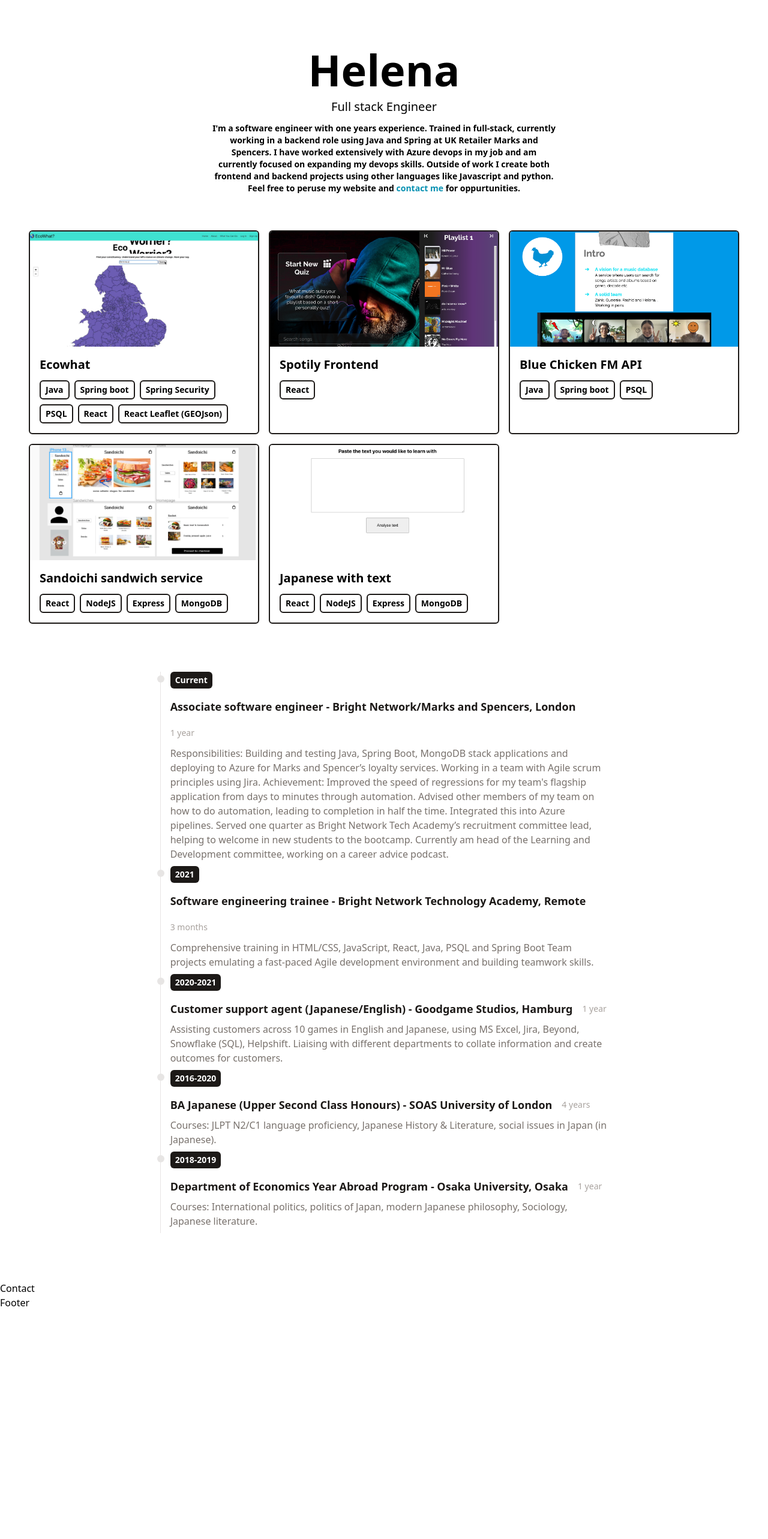
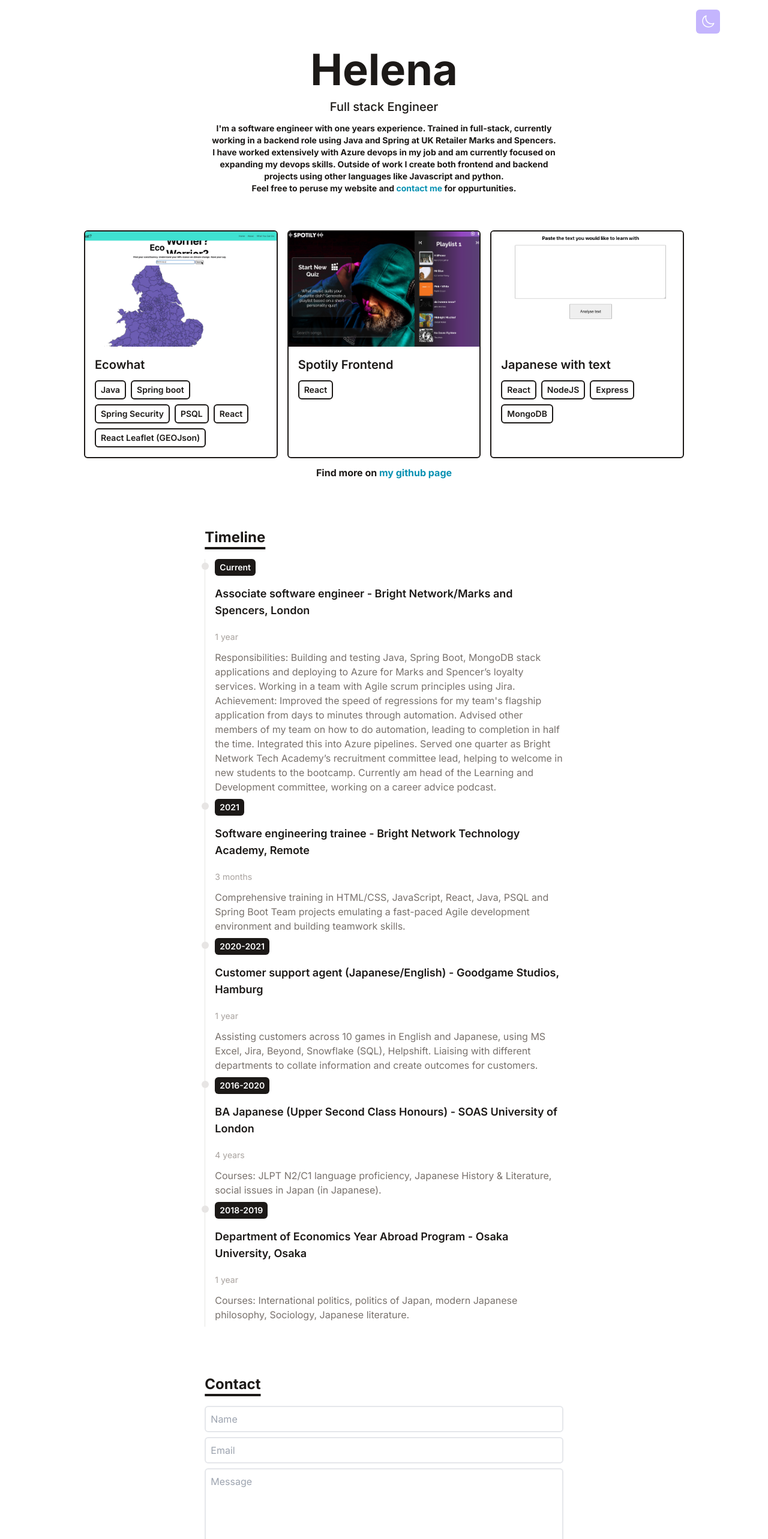
Before and after one commit to helboi4/portfolio-website, a React (Vite) app: page / in a window 1280 px wide. Shown: the top 2566 px of the page at 60% size. Before the commit the page ends 2184 px from the top, so only its background shows below. Built offline with nearby package versions, Linux system fonts and the light colour scheme.

Commit message:
Add footer and impliment dark mode

```diff
--- a/src/App.jsx
+++ b/src/App.jsx
@@ -1,5 +1,5 @@
 import React from 'react';
-import { useState } from 'react'
+import { useEffect, useState } from 'react'
 import Intro from "./components/Intro";
 import Timeline from './components/Timeline';
 import Contact from './components/Contact';
@@ -7,16 +7,82 @@ import Portfolio from './components/Portfolio';
 import Footer from './components/Footer';
 
 function App() {
-  const [count, setCount] = useState(0)
+  const [theme, setTheme] = useState(null);
+
+	useEffect(() => {
+		if (window.matchMedia('(prefers-color-scheme: dark)').matches) {
+			setTheme('dark');
+		} else {
+			setTheme('light');
+		}
+	}, []);
+
+	const handleThemeSwitch = () => {
+		setTheme(theme === 'dark' ? 'light' : 'dark');
+	};
+
+	useEffect(() => {
+		if (theme === 'dark') {
+			document.documentElement.classList.add('dark');
+		} else {
+			document.documentElement.classList.remove('dark');
+		}
+	}, [theme]);
+
+	const sun = (
+		<svg
+			xmlns="http://www.w3.org/2000/svg"
+			fill="none"
+			viewBox="0 0 24 24"
+			strokeWidth={1.5}
+			stroke="currentColor"
+			className="w-6 h-6"
+		>
+			<path
+				strokeLinecap="round"
+				strokeLinejoin="round"
+				d="M12 3v2.25m6.364.386l-1.591 1.591M21 12h-2.25m-.386 6.364l-1.591-1.591M12 18.75V21m-4.773-4.227l-1.591 1.591M5.25 12H3m4.227-4.773L5.636 5.636M15.75 12a3.75 3.75 0 11-7.5 0 3.75 3.75 0 017.5 0z"
+			/>
+		</svg>
+	);
+
+	const moon = (
+		<svg
+			xmlns="http://www.w3.org/2000/svg"
+			fill="none"
+			viewBox="0 0 24 24"
+			strokeWidth={1.5}
+			stroke="white"
+			className="w-6 h-6"
+		>
+			<path
+				strokeLinecap="round"
+				strokeLinejoin="round"
+				d="M21.752 15.002A9.718 9.718 0 0118 15.75c-5.385 0-9.75-4.365-9.75-9.75 0-1.33.266-2.597.748-3.752A9.753 9.753 0 003 11.25C3 16.635 7.365 21 12.75 21a9.753 9.753 0 009.002-5.998z"
+			/>
+		</svg>
+	);
+
 
   return (
-    <div className="App">
+    <>
+      <button
+        type="button"
+        onClick={handleThemeSwitch}
+        className="fixed p-2 z-10 right-20 top-4 bg-violet-300 dark:bg-orange-300 text-lg p-1 rounded-md"
+		  >
+			  {theme === 'dark' ? sun : moon}
+		  </button>
+      <div className="bg-white dark:bg-stone-900 text-stone-900 dark:text-stone-300 min-h-screen font-inter">
+        <div className="max-w-5xl w-11/12 mx-auto">
           <Intro/>
           <Portfolio/>
           <Timeline/>
           <Contact/>
           <Footer/>
         </div>
+      </div>
+    </>
   )
 }
 
--- a/src/components/Contact.jsx
+++ b/src/components/Contact.jsx
@@ -1,8 +1,51 @@
 import React from 'react'
+import Title from './Title'
 
 function Contact() {
   return (
-    <div>Contact</div>
+    <div　className="flex flex-col mb-10 mx-auto">
+        <div className='flex justify-center items-center'>
+            <form
+                action="https://getform.io/f/e5ffbaf0-99f7-4e3a-9aff-c236e535cad0"
+                method="POST"
+                className='flex flex-col w-full md:w-7/12'
+            >
+                <Title>Contact</Title>
+               <input
+                    type="text"
+                    name="name"
+                    placeholder="Name"
+                    className="p-2 bg-transparent
+                    border-2 rounded-md
+                    focus:outline-none"
+               />
+                <input
+                    type="text"
+                    name="email"
+                    placeholder="Email"
+                    className="my-2 p-2 bg-transparent
+                    border-2 rounded-md
+                    focus:outline-none"
+               />
+               <textarea
+                    name="message"
+                    placeholder='Message'
+                    cols="30"
+                    rows="10"
+                    className='mb-4 p-2 bg-transparent
+                    border-2 rounded-md
+                    focus:outline-none'
+                />
+                <button
+                    type="button"
+                    className="text-center inline-block px-8 py-3 text-base
+                    font-medium rounded-md text-white
+                    bg-gradient-to-r from-yellow-500 to-pink-500 drop-shadow-md
+                    hover:stroke-white"
+                >Work with me</button>
+            </form>
+        </div>
+    </div>
   )
 }
 
--- a/src/components/Footer.jsx
+++ b/src/components/Footer.jsx
@@ -2,7 +2,53 @@ import React from 'react'
 
 function Footer() {
   return (
-    <div>Footer</div>
+    <div className='py-5 text-center'>
+        <div className="container max-w-screen-lg mx-auto">
+					<div>
+						<div className="flex flex-wrap justify-center gap-2">
+							<a
+								href="https://www.linkedin.com/in/helenahc/"
+								className="bg-stone-400 p-2 font-semibold text-white inline-flex items-center space-x-2 rounded-full">
+								<svg
+								className="w-5 h-5 fill-current"
+								role="img"
+								viewBox="0 0 256 256"
+								xmlns="http://www.w3.org/2000/svg"
+								>
+								<g>
+									<path d="M218.123122,218.127392 L180.191928,218.127392 L180.191928,158.724263 C180.191928,144.559023 179.939053,126.323993 160.463756,126.323993 C140.707926,126.323993 137.685284,141.757585 137.685284,157.692986 L137.685284,218.123441 L99.7540894,218.123441 L99.7540894,95.9665207 L136.168036,95.9665207 L136.168036,112.660562 L136.677736,112.660562 C144.102746,99.9650027 157.908637,92.3824528 172.605689,92.9280076 C211.050535,92.9280076 218.138927,118.216023 218.138927,151.114151 L218.123122,218.127392 Z M56.9550587,79.2685282 C44.7981969,79.2707099 34.9413443,69.4171797 34.9391618,57.260052 C34.93698,45.1029244 44.7902948,35.2458562 56.9471566,35.2436736 C69.1040185,35.2414916 78.9608713,45.0950217 78.963054,57.2521493 C78.9641017,63.090208 76.6459976,68.6895714 72.5186979,72.8184433 C68.3913982,76.9473153 62.7929898,79.26748 56.9550587,79.2685282 M75.9206558,218.127392 L37.94995,218.127392 L37.94995,95.9665207 L75.9206558,95.9665207 L75.9206558,218.127392 Z M237.033403,0.0182577091 L18.8895249,0.0182577091 C8.57959469,-0.0980923971 0.124827038,8.16056231 -0.001,18.4706066 L-0.001,237.524091 C0.120519052,247.839103 8.57460631,256.105934 18.8895249,255.9977 L237.033403,255.9977 C247.368728,256.125818 255.855922,247.859464 255.999,237.524091 L255.999,18.4548016 C255.851624,8.12438979 247.363742,-0.133792868 237.033403,0.000790807055" />
+								</g>
+								</svg>
+							</a>
+							<a
+								href="https://github.com/helboi4"
+								className="bg-stone-400 p-2 font-semibold text-white inline-flex items-center space-x-2 rounded-full">
+								<svg
+								xmlns="http://www.w3.org/2000/svg"
+								xmlnsXlink="http://www.w3.org/1999/xlink"
+								aria-hidden="true"
+								role="img"
+								className="w-5"
+								preserveAspectRatio="xMidYMid meet"
+								viewBox="0 0 24 24"
+								>
+								<g fill="none">
+									<path
+										fillRule="evenodd"
+										clipRule="evenodd"
+										d="M12 0C5.37 0 0 5.37 0 12c0 5.31 3.435 9.795 8.205 11.385c.6.105.825-.255.825-.57c0-.285-.015-1.23-.015-2.235c-3.015.555-3.795-.735-4.035-1.41c-.135-.345-.72-1.41-1.23-1.695c-.42-.225-1.02-.78-.015-.795c.945-.015 1.62.87 1.845 1.23c1.08 1.815 2.805 1.305 3.495.99c.105-.78.42-1.305.765-1.605c-2.67-.3-5.46-1.335-5.46-5.925c0-1.305.465-2.385 1.23-3.225c-.12-.3-.54-1.53.12-3.18c0 0 1.005-.315 3.3 1.23c.96-.27 1.98-.405 3-.405s2.04.135 3 .405c2.295-1.56 3.3-1.23 3.3-1.23c.66 1.65.24 2.88.12 3.18c.765.84 1.23 1.905 1.23 3.225c0 4.605-2.805 5.625-5.475 5.925c.435.375.81 1.095.81 2.22c0 1.605-.015 2.895-.015 3.3c0 .315.225.69.825.57A12.02 12.02 0 0 0 24 12c0-6.63-5.37-12-12-12z"
+										fill="currentColor"
+									/>
+								</g>
+								</svg>
+							</a>
+						</div>
+					</div>
+				</div>
+        <p className='text-sm mt-2 opacity-50'>
+            &copy; {new Date().getFullYear()} Helena Hope-Carter. All rights reserved
+        </p>
+    </div>
   )
 }
 
--- a/src/components/Intro.jsx
+++ b/src/components/Intro.jsx
@@ -3,7 +3,7 @@ import React from 'react'
 function intro() {
   return (
     <div className="flex items-center justify-center flex-col text-center pt-20 pb-6">
-        <h1 className="text-4xl md:text-7xl mb-1 md:mb-3 font-bold">Helena</h1>
+        <h1 className="text-4xl md:text-7xl dark:text-white mb-1 md:mb-3 font-bold">Helena</h1>
         <p className="text-base md:text-xl mb-3 font-medium">Full stack Engineer</p>
         <p className="text-sm max-w-xl mb-6 font-bold">I'm a software engineer with one years experience. Trained in full-stack, currently working in a backend role using Java and Spring at UK Retailer Marks and Spencers. I have worked extensively with Azure devops in my job and am currently focused on expanding my devops skills. Outside of work I create both frontend and backend projects using other languages like Javascript and python.
         <br/>
--- a/src/components/Portfolio.jsx
+++ b/src/components/Portfolio.jsx
@@ -4,6 +4,7 @@ import PortfolioItem from './PortfolioItem'
 
 function Portfolio() {
   return (
+    <div className='flex flex-col items-center justify-center'>
     <div className="flex flex-col md:flex-row items-center justify-center m-3">
         <div className='grid grid-cols-1 md:grid-cols-2 lg:grid-cols-3 gap-4'>
             {portfolio.map(project => (
@@ -16,6 +17,14 @@ function Portfolio() {
             ))}
         </div>
     </div>
+    <h2 className='font-bold'>Find more on {' '}
+        <a
+        href="https://github.com/helboi4"
+        target="_blank"
+        className="text-cyan-600 hover:underline underline-offset-2 decoration-2 decoration-red-600"
+        rel="noreferrer noopener"
+        >my github page </a></h2>
+    </div>
   )
 }
 
--- a/src/components/PortfolioItem.jsx
+++ b/src/components/PortfolioItem.jsx
@@ -2,7 +2,14 @@ import React from 'react'
 
 function PortfolioItem({title, imgUrl, stack, link}) {
   return (
-    <div className='border-2 border-stone-900 rounded-md overflow-hidden max-w-sm'>
+    <a
+        href={link}
+        target="_blank"
+        rel="noopener noreferrer"
+        className='border-2 border-stone-900
+        dark:border-white
+        rounded-md overflow-hidden max-w-sm'
+    >
         <img
             src={imgUrl}
             alt="portfolio"
@@ -12,11 +19,11 @@ function PortfolioItem({title, imgUrl, stack, link}) {
             <h3 className="text-lg md:text-xl mb-2 md:mb-3 font-semibold">{title}</h3>
             <p className="flex flex-wrap gap-2 flex-row items-center justify-start text-xs md:text-sm">
                 {stack.map(item=>(
-                <span className="inline-block px-2 py-1 font-semibold border-2 border-stone-900 rounded-md">{item}</span>
+                <span className="inline-block px-2 py-1 font-semibold border-2 border-stone-900  dark:border-white rounded-md">{item}</span>
                 ))}
             </p>
         </div>
-    </div>
+    </a>
   )
 }
 
--- a/src/components/Timeline.jsx
+++ b/src/components/Timeline.jsx
@@ -1,12 +1,14 @@
 import React, { Component } from 'react'
 import timeline from '../data/timeline'
 import TimelineItem from './TimelineItem'
+import Title from './Title'
 
 export class Timeline extends Component {
   render() {
     return (
       <div className="flex flex-col md:flex-row justify-center my-20 ">
         <div className='w-full md:w-7/12'>
+            <Title>Timeline</Title>
         {
             timeline.map(item => (
                 <TimelineItem
--- a/src/components/TimelineItem.jsx
+++ b/src/components/TimelineItem.jsx
@@ -2,15 +2,15 @@ import React from 'react'
 
 function TimelineItem({year, title, duration, details}) {
   return (
-    <ol className='flex flex-col md-flex-row relative border-l border-stone-200'>
+    <ol className='flex flex-col md-flex-row relative border-l border-stone-200 dark:border-stone-700'>
         <li className='mb-19 ml-4'>
-            <div className='absolute w-3 h-3 bg-stone-200 rounded-full mt-1.5 -left-1.5 border-white'></div>
+            <div className='absolute w-3 h-3 bg-stone-200 rounded-full mt-1.5 -left-1.5 border-white dark:border-stone-900 dark:bg-stone-700'></div>
             <p className='flex flex-wrap gap-4 flex-row items-center justify-start text-sm md:text-sm'>
-                <span className="inline-block px-2 py-1 font-semibold text-white bg-stone-900 rounded-md">{year}</span>
-                <h3 className="text-lg font-semibold text-stone-900">{title}</h3>
-                <div className='my-1 text-sm font-normal leading-non text-stone-400'>{duration}</div>
+                <span className="inline-block px-2 py-1 font-semibold text-white dark:text-stone-900 bg-stone-900 dark:bg-stone rounded-md">{year}</span>
+                <h3 className="text-lg font-semibold text-stone-900 dark:text-white">{title}</h3>
+                <div className='my-1 text-sm font-normal leading-non text-stone-400 dark:text-stone-500'>{duration}</div>
             </p>
-            <p className='my-2 text-base font-normal text-stone-500'>{details}</p>
+            <p className='my-2 text-base font-normal text-stone-500 dark:text-stone-400'>{details}</p>
         </li>
     </ol>
   )
--- /dev/null
+++ b/src/components/Title.jsx
@@ -0,0 +1,14 @@
+import React from 'react'
+
+function Title({children, id}) {
+  return (
+    <h1
+        id={id && id}
+        className="text-2xl font-bold underline underline-offset-8 decoration-4 mb-5 text-stone-900 dark:text-white"
+    >
+        {children}
+    </h1>
+  )
+}
+
+export default Title
--- a/src/data/portfolio.js
+++ b/src/data/portfolio.js
@@ -3,30 +3,30 @@ export default [
         title: "Ecowhat",
         imgUrl: "/assets/ecowhat.png",
         stack: ["Java", "Spring boot", "Spring Security", "PSQL", "React", "React Leaflet (GEOJson)"],
-        link: ""
+        link: "https://github.com/helboi4/EcoWhat"
     },
     {
         title: "Spotily Frontend",
         imgUrl: "/assets/spotily.png",
         stack: ["React"],
-        link: ""
+        link: "https://github.com/helboi4/Spotily-Frontend"
     },
-    {
-        title: "Blue Chicken FM API",
-        imgUrl: "/assets/bluechicken.png",
-        stack: ["Java", "Spring boot", "PSQL"],
-        link: ""
-    },
-    {
-        title: "Sandoichi sandwich service",
-        imgUrl: "/assets/sandoichi.png",
-        stack: ["React", "NodeJS", "Express", "MongoDB"],
-        link: ""
-    },
+    // {
+    //     title: "Blue Chicken FM API",
+    //     imgUrl: "/assets/bluechicken.png",
+    //     stack: ["Java", "Spring boot", "PSQL"],
+    //     link: ""
+    // },
+    // {
+    //     title: "Sandoichi sandwich service",
+    //     imgUrl: "/assets/sandoichi.png",
+    //     stack: ["React", "NodeJS", "Express", "MongoDB"],
+    //     link: ""
+    // },
     {
         title: "Japanese with text",
         imgUrl: "/assets/JWT.png",
         stack: ["React", "NodeJS", "Express", "MongoDB"],
-        link: ""
+        link: "https://github.com/helboi4/learnJapaneseWithText"
     }
 ]
--- a/src/data/timeline.js
+++ b/src/data/timeline.js
@@ -3,7 +3,7 @@ export default [
         year:"Current",
         title: "Associate software engineer - Bright Network/Marks and Spencers, London",
         duration: "1 year",
-        details: "Responsibilities: Building and testing Java, Spring Boot, MongoDB stack applications and deploying to Azure for Marks and Spencer’s loyalty services. Working in a team with Agile scrum principles using Jira. \n Achievement: Improved the speed of regressions for my team's flagship application from days to minutes through automation. Advised other members of my team on how to do automation, leading to completion in half the time. Integrated this into Azure pipelines. \n Served one quarter as Bright Network Tech Academy’s recruitment committee lead, helping to welcome in new students to the bootcamp. Currently am head of the Learning and Development committee, working on a career advice podcast."
+        details: "Responsibilities: Building and testing Java, Spring Boot, MongoDB stack applications and deploying to Azure for Marks and Spencer’s loyalty services. Working in a team with Agile scrum principles using Jira. \n \n Achievement: Improved the speed of regressions for my team's flagship application from days to minutes through automation. Advised other members of my team on how to do automation, leading to completion in half the time. Integrated this into Azure pipelines. \n  \n Served one quarter as Bright Network Tech Academy’s recruitment committee lead, helping to welcome in new students to the bootcamp. Currently am head of the Learning and Development committee, working on a career advice podcast."
     },
     {
         year:"2021",
```
Lines whose indentation alone changed are shown as unchanged.
